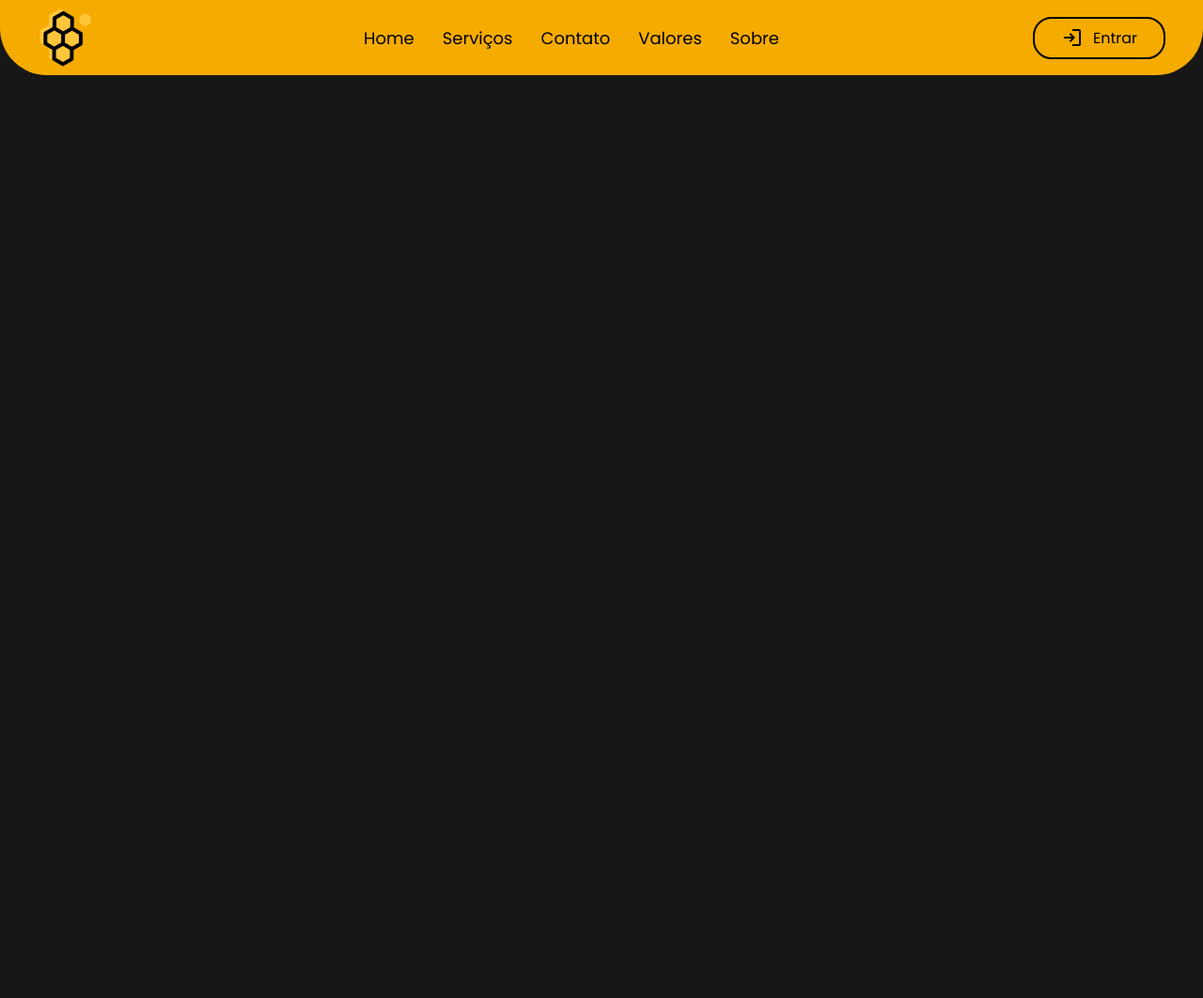
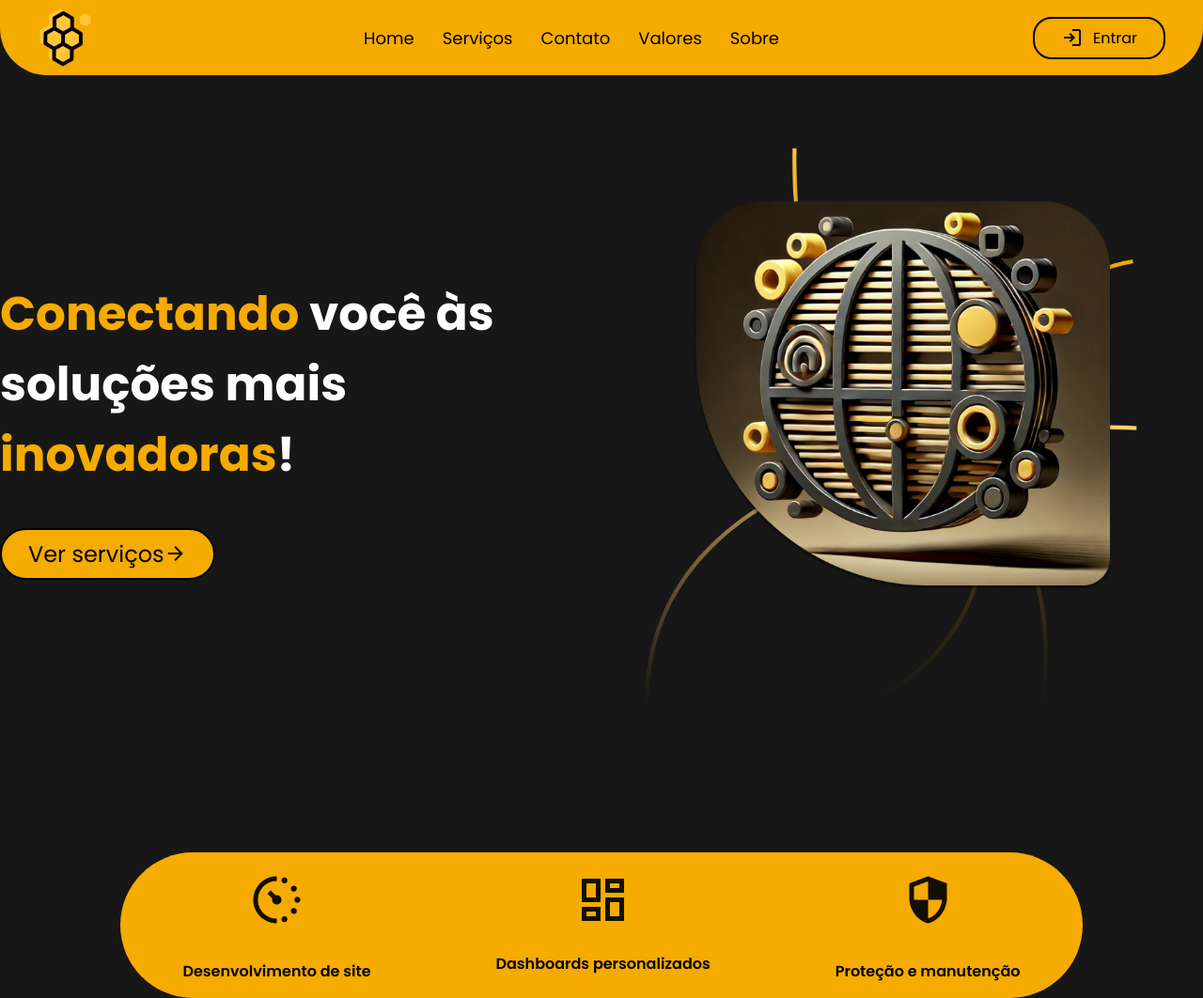
Before and after one commit to Guilherme-Augusto06/NestGuard-2.0, a Django app: a page that uses NestGuardProject/AppNestGuard/templates/serviços.html in a window 1280 px wide. Shown: the whole page at 94% size. Before the commit the page ends 80 px from the top, so only its background shows below. Run offline with Django 5.2, Linux system fonts and the light colour scheme.

Commit message:
feat: página de serviços

```diff
--- a/NestGuardProject/AppNestGuard/templates/serviços.html
+++ b/NestGuardProject/AppNestGuard/templates/serviços.html
@@ -3,6 +3,39 @@
 
 {% block body %}
 {% include "navbar.html" %}
+<div class="itensHomepageNestGuard-01">
+    <div class="textsHomepageNestGuard-01">
+        <div id="svg-containerNestGuard" class="AllTextsNestGuard-01">
+            <h1 class="titleHomepageNestGuard-01"><span class="highlight-01">Conectando</span> você às</h1>
+            <h1 class="titleHomepageNestGuard-01">soluções mais <span class="highlight-01">inovadoras</span>!</h1>
+            <div class="Buttons-component-SaibaMais-01" style="margin-top: 40px;">
+                <a href="serviços" class="PrimaryButton-component-SaibaMais-01">
+                    Ver serviços
+                    <span class="material-symbols-outlined">arrow_forward</span>
+                </a>
+            </div>
+        </div>
+    </div>
 
+    <div class="iconHomepageNestGuard-01">
+        <img src="{% static 'img/iconImage.png' %}" alt="ImageIcon" class="ImageIcon-componentNestGuard-01">
+    </div>
+</div>
+
+<!-- Adicionando o novo banner -->
+<div class="banner-services">
+    <div class="service-item">
+        <img src="{% static 'img/performance.png' %}" alt="Desenvolvimento de site">
+        <p>Desenvolvimento de site</p>
+    </div>
+    <div class="service-item">
+        <img src="{% static 'img/dashboard.png' %}" alt="Dashboards personalizados" >
+        <p>Dashboards personalizados</p>
+    </div>
+    <div class="service-item">
+        <img src="{% static 'img/protect.png' %}" alt="Proteção e manutenção">
+        <p>Proteção e manutenção</p>
+    </div>
+</div>
 
 {% endblock %}
--- a/NestGuardProject/static/css/serviços.css
+++ b/NestGuardProject/static/css/serviços.css
@@ -0,0 +1,231 @@
+body, html {
+    margin: 0;
+    padding: 0;
+    height: 100%;
+    background-color: #181717;
+}
+.subtitlesHomepageNestGuard-01 {
+    font-size: 2rem; /* Unidades relativas */
+    font-family: 'Poppins', sans-serif;
+    font-weight: 500;
+    margin: 0;
+}
+
+.subtitlesHomepage2NestGuard-01 {
+    font-size: 1.5rem; /* Unidades relativas */
+    font-family: 'Poppins', sans-serif;
+    font-weight: 500;
+    margin: 0 0 2rem 0; /* Unidades relativas */
+}
+
+.img-homepageNestGuard-01 {
+    max-width: 100%; /* Ajusta a imagem ao tamanho do container */
+}
+
+.itensHomepageNestGuard-01 {
+    display: flex;
+    justify-content: center;
+    align-items: center;
+    margin-top: 6%;
+
+
+}
+
+.iconHomepageNestGuard-01 {
+    width: 600px;
+    height: 600px;
+    display: flex;
+}
+
+.TransparentBlackButton-componentNestGuard-01 {
+    margin-top: 10px;
+    padding: 12px 10%; /* Usa percentual para melhor adaptação */
+    font-weight: bold;
+    border: 3px solid var(--textBorder-color);
+    border-radius: 10px;
+    margin-right: 44px;
+    font-family: sans-serif;
+    color: var(--text-color);
+    font-size: 1.5rem; /* Unidades relativas */
+    text-decoration: none;
+    transition: color 0.3s ease, transform 0.3s ease;
+}
+
+.TransparentBlackButton-component-01:hover {
+    transform: scale(1.1); /* Aumenta o botão em 10% */
+    color: var(--color-logo-gradB); /* Opcional: Muda a cor do texto ao passar o mouse */
+    border: 3px solid var(--color-logo-gradB);
+}
+
+
+
+.titleHomepageNestGuard-01 {
+    font-size: 50px;
+    font-weight: bold;
+    font-family: Poppins;
+    margin: 0;
+    color: white;
+
+
+
+
+}
+.highlight-01 {
+    color: #F5AB00; /* Cor amarela */
+}
+.ButtonSaibaMais-01 {
+    display: inline-block;
+    padding: 10px 20px;
+    background-color: #ffc107;
+    color: #000;
+    border: none;
+    font-size: 24;
+    border-radius: 5px;
+    font-family: 'Poppins', sans-serif;
+    font-weight: 600;
+    text-decoration: none;
+    text-align: center; /* Garante que o texto dentro do botão esteja centralizado */
+    transition: background-color 0.3s;
+    cursor: pointer; /* Adiciona o cursor pointer para melhorar a usabilidade */
+}
+
+.ButtonSaibaMais-01:hover {
+    background-color: #e0a800;
+}
+
+
+.Buttons-component-SaibaMais-01 {
+    display: flex;
+    align-items: center;
+}
+
+.PrimaryButton-component-SaibaMais-01 {
+    background-color: #F5AB00;
+    border: 2px solid black;
+    padding: 8px 28px;
+    border-radius: 100px;
+    color: black;
+    text-decoration: none;
+    font-family: 'Poppins', sans-serif;
+    display: flex;
+    font-size: 24px;
+    align-items: center;
+    transition: background-color 0.3s;
+}
+.PrimaryButton-component-SaibaMais-01:hover {
+    background-color: #000000;
+    color: #F5AB00;
+}
+.PrimaryButton-component-01 span {
+    margin-right: 10px; /* Espaço entre o ícone e o texto */
+    font-size: 24px;   /* Tamanho do ícone */
+}
+/* Estilizando o banner de serviços */
+.banner-services {
+    display: flex;
+    justify-content: space-around;
+    align-items: center;
+    background-color: #F5AB00;
+    margin-left: 10%;
+    border-radius: 500px;
+    margin-top: 150px;
+    width: 80%;
+}
+
+.service-item {
+    text-align: center;
+    color: #000;
+    margin-top: 20px;
+    font-family: 'Poppins', sans-serif;
+}
+
+.service-item img {
+    max-width: 80px;
+    margin-bottom: 10px;
+}
+
+.service-item p {
+    font-size: 16px;
+    font-weight: 600;
+}
+
+
+/* Estilos responsivos */
+/* Estilos responsivos *//* Estilos responsivos */
+@media (max-width: 1200px) {
+    .titleHomepageNestGuard-01 {
+        font-size: 4rem; /* Reduz o tamanho da fonte */
+    }
+
+    .subtitlesHomepageNestGuard-01 {
+        font-size: 1.8rem;
+    }
+
+    .subtitlesHomepage2NestGuard-01 {
+        font-size: 1.2rem;
+    }
+
+    .TransparentBlackButton-componentNestGuard-01 {
+        padding: 12px 8%;
+        font-size: 1.3rem; /* Reduz o tamanho da fonte do botão */
+    }
+}
+
+@media (max-width: 768px) {
+    .titleHomepageNestGuard-01 {
+        font-size: 3rem; /* Reduz o tamanho da fonte ainda mais para celulares */
+    }
+
+    .subtitlesHomepageNestGuard-01 {
+        font-size: 1.5rem;
+    }
+
+    .subtitlesHomepage2NestGuard-01 {
+        font-size: 1rem;
+        margin-bottom: 1rem;
+    }
+
+    .TransparentBlackButton-componentNestGuard-01 {
+        padding: 10px 6%;
+        font-size: 1.2rem;
+    }
+
+    .itensHomepageNestGuard-01 {
+        flex-direction: column; /* Muda a direção do flex para coluna */
+        text-align: center; /* Centraliza o conteúdo em telas menores */
+    }
+
+    .iconHomepageNestGuard-01 {
+        margin-top: 2rem;
+    }
+}
+
+
+@media (max-width: 768px) {
+    .titleHomepageNestGuard-01 {
+        font-size: 3rem; /* Reduz o tamanho da fonte ainda mais para celulares */
+    }
+
+    .subtitlesHomepageNestGuard-01 {
+        font-size: 1.5rem;
+    }
+
+    .subtitlesHomepage2NestGuard-01 {
+        font-size: 1rem;
+        margin-bottom: 1rem;
+    }
+
+    .TransparentBlackButton-componentNestGuard-01 {
+        padding: 10px 6%;
+        font-size: 1.2rem;
+    }
+
+    .itensHomepageNestGuard-01 {
+        flex-direction: column; /* Muda a direção do flex para coluna */
+        text-align: center; /* Centraliza o conteúdo em telas menores */
+    }
+
+    .iconHomepageNestGuard-01 {
+        margin-top: 2rem;
+    }
+}
```
Also changed, not shown: NestGuardProject/static/img/IconImage.png (added), NestGuardProject/static/img/dashboard.png (added), NestGuardProject/static/img/performance.png (added), NestGuardProject/static/img/protect.png (added).
